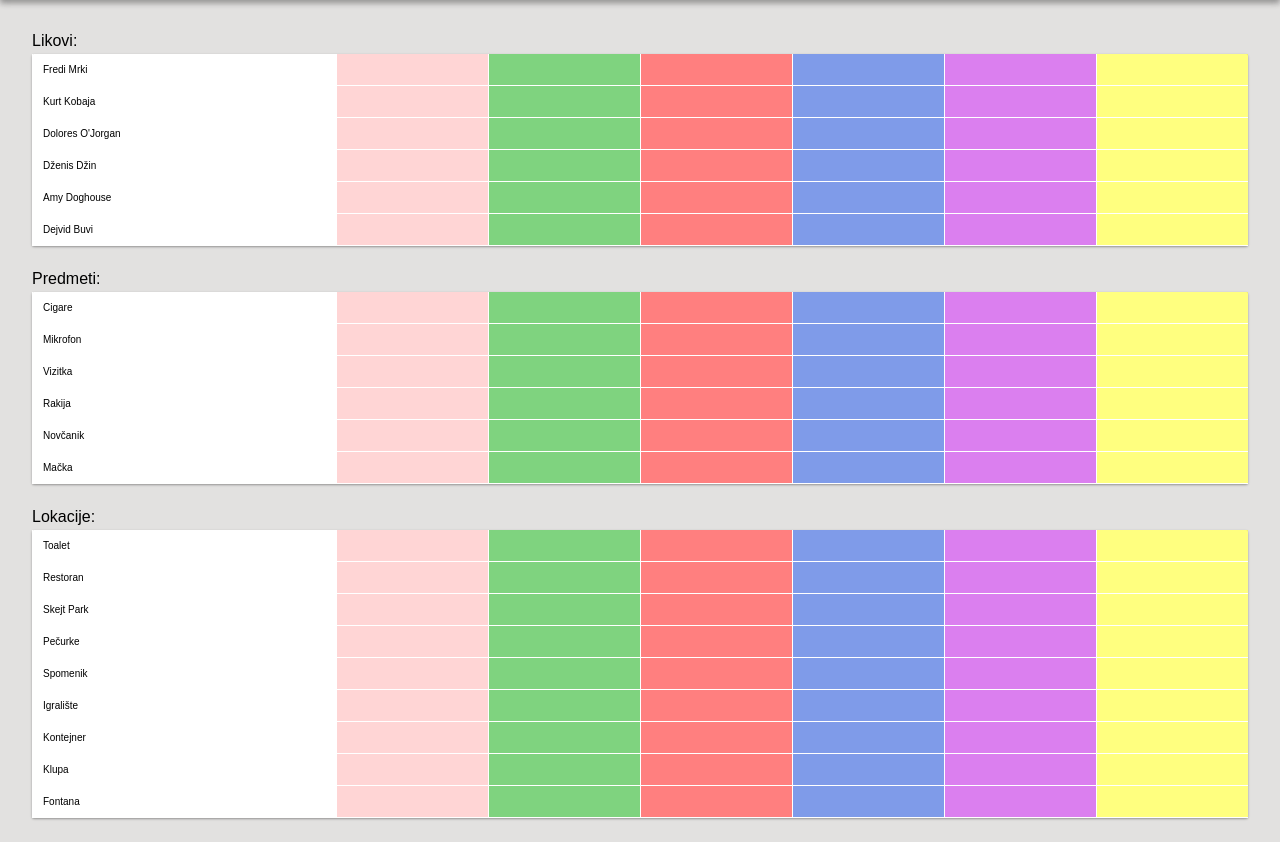
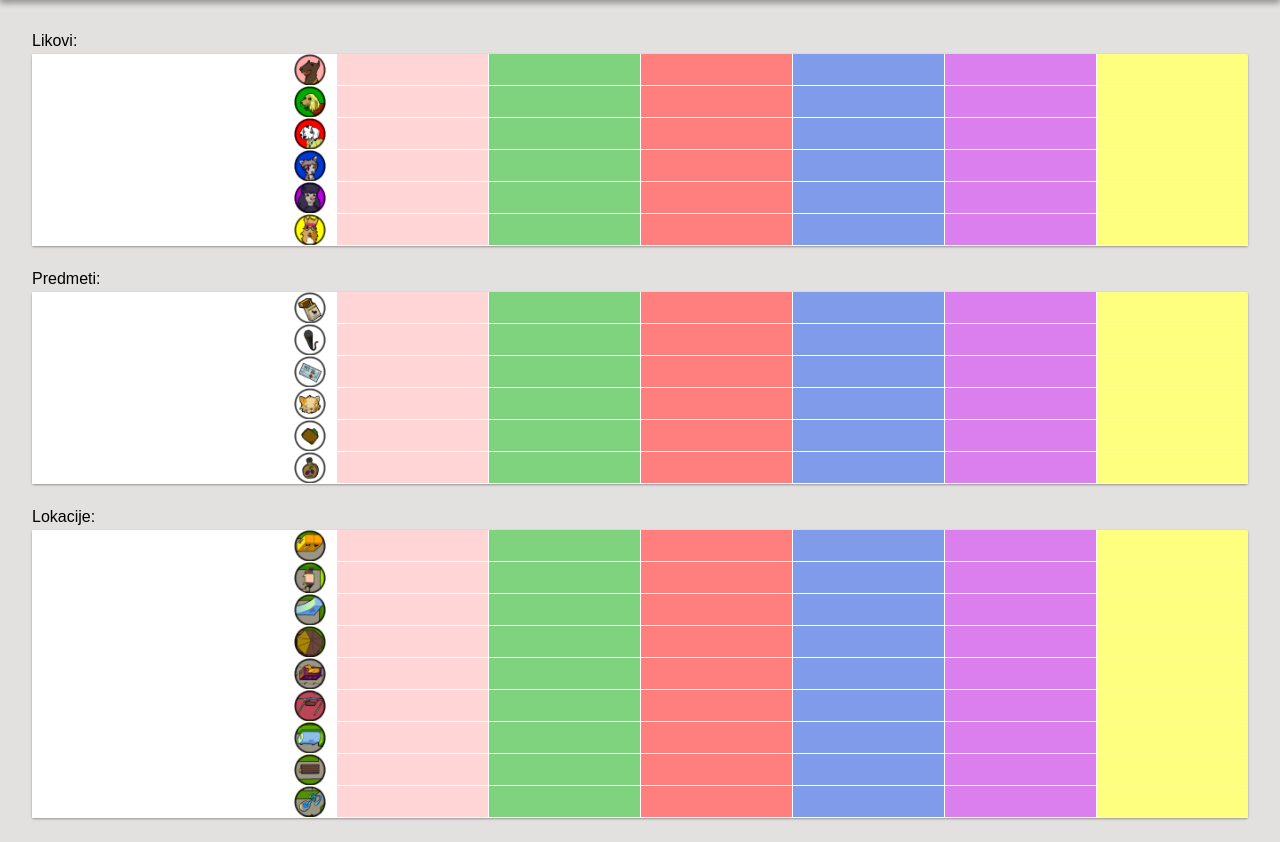
Before and after one commit to thephabulousphantom/thephabulousphantom.github.io, a PHP site: page / in a window 1280 px wide. Shown: the part 64-906 px from the top of the page. Run offline with PHP 8.4, Linux system fonts and the light colour scheme.

Commit message:
added icons

```diff
--- a/kB.Njuskalo/templates/game.css
+++ b/kB.Njuskalo/templates/game.css
@@ -113,7 +113,7 @@
     width: 32px;
     height: 32px;
     background-repeat: no-repeat;
-    background-size: 128px 32px;
+    background-size: 672px 64px;
     background-position: 0px 0px;
 }
 
@@ -174,7 +174,7 @@
 
 #gameContainer #content .double.cell {
 
-    text-align: left;
+    text-align: right;
     width: 25%;
 }
 
--- a/kB.Njuskalo/templates/game.handlebars
+++ b/kB.Njuskalo/templates/game.handlebars
@@ -7,34 +7,34 @@
 
     <div class="label">Likovi:</div>
     <div class="card">
-        <div class="row"><div class="double cell">Fredi Mrki</div><div class="clickable cell"></div><div class="clickable cell"></div><div class="clickable cell"></div><div class="clickable cell"></div><div class="clickable cell"></div><div class="clickable cell"></div></div>
-        <div class="row"><div class="double cell">Kurt Kobaja</div><div class="clickable cell"></div><div class="clickable cell"></div><div class="clickable cell"></div><div class="clickable cell"></div><div class="clickable cell"></div><div class="clickable cell"></div></div>
-        <div class="row"><div class="double cell">Dolores O'Jorgan</div><div class="clickable cell"></div><div class="clickable cell"></div><div class="clickable cell"></div><div class="clickable cell"></div><div class="clickable cell"></div><div class="clickable cell"></div></div>
-        <div class="row"><div class="double cell">Dženis Džin</div><div class="clickable cell"></div><div class="clickable cell"></div><div class="clickable cell"></div><div class="clickable cell"></div><div class="clickable cell"></div><div class="clickable cell"></div></div>
-        <div class="row"><div class="double cell">Amy Doghouse</div><div class="clickable cell"></div><div class="clickable cell"></div><div class="clickable cell"></div><div class="clickable cell"></div><div class="clickable cell"></div><div class="clickable cell"></div></div>
-        <div class="row"><div class="double cell">Dejvid Buvi</div><div class="clickable cell"></div><div class="clickable cell"></div><div class="clickable cell"></div><div class="clickable cell"></div><div class="clickable cell"></div><div class="clickable cell"></div></div>
+        <div class="row"><div class="double cell"></div><div class="clickable cell"></div><div class="clickable cell"></div><div class="clickable cell"></div><div class="clickable cell"></div><div class="clickable cell"></div><div class="clickable cell"></div></div>
+        <div class="row"><div class="double cell"></div><div class="clickable cell"></div><div class="clickable cell"></div><div class="clickable cell"></div><div class="clickable cell"></div><div class="clickable cell"></div><div class="clickable cell"></div></div>
+        <div class="row"><div class="double cell"></div><div class="clickable cell"></div><div class="clickable cell"></div><div class="clickable cell"></div><div class="clickable cell"></div><div class="clickable cell"></div><div class="clickable cell"></div></div>
+        <div class="row"><div class="double cell"></div><div class="clickable cell"></div><div class="clickable cell"></div><div class="clickable cell"></div><div class="clickable cell"></div><div class="clickable cell"></div><div class="clickable cell"></div></div>
+        <div class="row"><div class="double cell"></div><div class="clickable cell"></div><div class="clickable cell"></div><div class="clickable cell"></div><div class="clickable cell"></div><div class="clickable cell"></div><div class="clickable cell"></div></div>
+        <div class="row"><div class="double cell"></div><div class="clickable cell"></div><div class="clickable cell"></div><div class="clickable cell"></div><div class="clickable cell"></div><div class="clickable cell"></div><div class="clickable cell"></div></div>
     </div>
 
     <div class="label">Predmeti:</div>
     <div class="card">
-        <div class="row"><div class="double cell">Cigare</div><div class="clickable cell"></div><div class="clickable cell"></div><div class="clickable cell"></div><div class="clickable cell"></div><div class="clickable cell"></div><div class="clickable cell"></div></div>
-        <div class="row"><div class="double cell">Mikrofon</div><div class="clickable cell"></div><div class="clickable cell"></div><div class="clickable cell"></div><div class="clickable cell"></div><div class="clickable cell"></div><div class="clickable cell"></div></div>
-        <div class="row"><div class="double cell">Vizitka</div><div class="clickable cell"></div><div class="clickable cell"></div><div class="clickable cell"></div><div class="clickable cell"></div><div class="clickable cell"></div><div class="clickable cell"></div></div>
-        <div class="row"><div class="double cell">Rakija</div><div class="clickable cell"></div><div class="clickable cell"></div><div class="clickable cell"></div><div class="clickable cell"></div><div class="clickable cell"></div><div class="clickable cell"></div></div>
-        <div class="row"><div class="double cell">Novčanik</div><div class="clickable cell"></div><div class="clickable cell"></div><div class="clickable cell"></div><div class="clickable cell"></div><div class="clickable cell"></div><div class="clickable cell"></div></div>
-        <div class="row"><div class="double cell">Mačka</div><div class="clickable cell"></div><div class="clickable cell"></div><div class="clickable cell"></div><div class="clickable cell"></div><div class="clickable cell"></div><div class="clickable cell"></div></div>
+        <div class="row"><div class="double cell"></div><div class="clickable cell"></div><div class="clickable cell"></div><div class="clickable cell"></div><div class="clickable cell"></div><div class="clickable cell"></div><div class="clickable cell"></div></div>
+        <div class="row"><div class="double cell"></div><div class="clickable cell"></div><div class="clickable cell"></div><div class="clickable cell"></div><div class="clickable cell"></div><div class="clickable cell"></div><div class="clickable cell"></div></div>
+        <div class="row"><div class="double cell"></div><div class="clickable cell"></div><div class="clickable cell"></div><div class="clickable cell"></div><div class="clickable cell"></div><div class="clickable cell"></div><div class="clickable cell"></div></div>
+        <div class="row"><div class="double cell"></div><div class="clickable cell"></div><div class="clickable cell"></div><div class="clickable cell"></div><div class="clickable cell"></div><div class="clickable cell"></div><div class="clickable cell"></div></div>
+        <div class="row"><div class="double cell"></div><div class="clickable cell"></div><div class="clickable cell"></div><div class="clickable cell"></div><div class="clickable cell"></div><div class="clickable cell"></div><div class="clickable cell"></div></div>
+        <div class="row"><div class="double cell"></div><div class="clickable cell"></div><div class="clickable cell"></div><div class="clickable cell"></div><div class="clickable cell"></div><div class="clickable cell"></div><div class="clickable cell"></div></div>
     </div>
 
     <div class="label">Lokacije:</div>
     <div class="card">
-        <div class="row"><div class="double cell">Toalet</div><div class="clickable cell"></div><div class="clickable cell"></div><div class="clickable cell"></div><div class="clickable cell"></div><div class="clickable cell"></div><div class="clickable cell"></div></div>
-        <div class="row"><div class="double cell">Restoran</div><div class="clickable cell"></div><div class="clickable cell"></div><div class="clickable cell"></div><div class="clickable cell"></div><div class="clickable cell"></div><div class="clickable cell"></div></div>
-        <div class="row"><div class="double cell">Skejt Park</div><div class="clickable cell"></div><div class="clickable cell"></div><div class="clickable cell"></div><div class="clickable cell"></div><div class="clickable cell"></div><div class="clickable cell"></div></div>
-        <div class="row"><div class="double cell">Pečurke</div><div class="clickable cell"></div><div class="clickable cell"></div><div class="clickable cell"></div><div class="clickable cell"></div><div class="clickable cell"></div><div class="clickable cell"></div></div>
-        <div class="row"><div class="double cell">Spomenik</div><div class="clickable cell"></div><div class="clickable cell"></div><div class="clickable cell"></div><div class="clickable cell"></div><div class="clickable cell"></div><div class="clickable cell"></div></div>
-        <div class="row"><div class="double cell">Igralište</div><div class="clickable cell"></div><div class="clickable cell"></div><div class="clickable cell"></div><div class="clickable cell"></div><div class="clickable cell"></div><div class="clickable cell"></div></div>
-        <div class="row"><div class="double cell">Kontejner</div><div class="clickable cell"></div><div class="clickable cell"></div><div class="clickable cell"></div><div class="clickable cell"></div><div class="clickable cell"></div><div class="clickable cell"></div></div>
-        <div class="row"><div class="double cell">Klupa</div><div class="clickable cell"></div><div class="clickable cell"></div><div class="clickable cell"></div><div class="clickable cell"></div><div class="clickable cell"></div><div class="clickable cell"></div></div>
-        <div class="row"><div class="double cell">Fontana</div><div class="clickable cell"></div><div class="clickable cell"></div><div class="clickable cell"></div><div class="clickable cell"></div><div class="clickable cell"></div><div class="clickable cell"></div></div>
+        <div class="row"><div class="double cell"></div><div class="clickable cell"></div><div class="clickable cell"></div><div class="clickable cell"></div><div class="clickable cell"></div><div class="clickable cell"></div><div class="clickable cell"></div></div>
+        <div class="row"><div class="double cell"></div><div class="clickable cell"></div><div class="clickable cell"></div><div class="clickable cell"></div><div class="clickable cell"></div><div class="clickable cell"></div><div class="clickable cell"></div></div>
+        <div class="row"><div class="double cell"></div><div class="clickable cell"></div><div class="clickable cell"></div><div class="clickable cell"></div><div class="clickable cell"></div><div class="clickable cell"></div><div class="clickable cell"></div></div>
+        <div class="row"><div class="double cell"></div><div class="clickable cell"></div><div class="clickable cell"></div><div class="clickable cell"></div><div class="clickable cell"></div><div class="clickable cell"></div><div class="clickable cell"></div></div>
+        <div class="row"><div class="double cell"></div><div class="clickable cell"></div><div class="clickable cell"></div><div class="clickable cell"></div><div class="clickable cell"></div><div class="clickable cell"></div><div class="clickable cell"></div></div>
+        <div class="row"><div class="double cell"></div><div class="clickable cell"></div><div class="clickable cell"></div><div class="clickable cell"></div><div class="clickable cell"></div><div class="clickable cell"></div><div class="clickable cell"></div></div>
+        <div class="row"><div class="double cell"></div><div class="clickable cell"></div><div class="clickable cell"></div><div class="clickable cell"></div><div class="clickable cell"></div><div class="clickable cell"></div><div class="clickable cell"></div></div>
+        <div class="row"><div class="double cell"></div><div class="clickable cell"></div><div class="clickable cell"></div><div class="clickable cell"></div><div class="clickable cell"></div><div class="clickable cell"></div><div class="clickable cell"></div></div>
+        <div class="row"><div class="double cell"></div><div class="clickable cell"></div><div class="clickable cell"></div><div class="clickable cell"></div><div class="clickable cell"></div><div class="clickable cell"></div><div class="clickable cell"></div></div>
     </div>
 </div>
```
Also changed, not shown: kB.Njuskalo/templates/game.js (+18 -2 lines), kB.Njuskalo/gfx/ikone-192.png (added), kB.Njuskalo/gfx/ikone-72.png (added), kB.Njuskalo/gfx/njuskalo-tiles.png, 1 other file.
